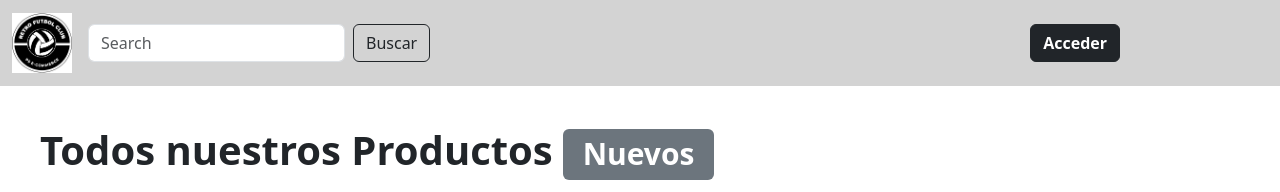
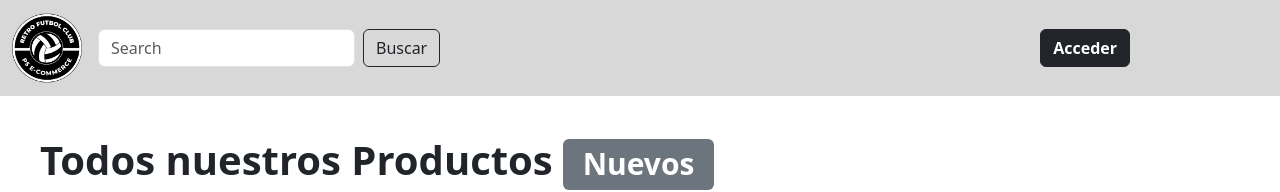
Before and after one commit to darioberatti/Ecommerce-FRONTEND, a React (Create React App) app: page / in a window 1280 px wide. Shown: the top 192 px of the page. Built offline with nearby package versions, Linux system fonts and the light colour scheme; no server answers.

Commit message:
Se actualizó el logo RFC y se empardó el color de fondo con la navbar

```diff
--- a/src/components/Navbar.js
+++ b/src/components/Navbar.js
@@ -20,7 +20,7 @@ const Navbar = () => {
     <>
       <nav
         className="navbar navbar-expand-lg"
-        style={{ backgroundColor: "lightgray" }}
+        style={{ backgroundColor: "#d8d8d8" }}
       >
         <div className="container-fluid">
           <Link to={"/"}>
@@ -28,8 +28,8 @@ const Navbar = () => {
               className="navbar-brand"
               src={LogoRFC}
               alt="RFC"
-              width="60"
-              height="70"
+              width="70"
+              height="80"
             />
           </Link>
           <div className="collapse navbar-collapse" id="navbarSupportedContent">
```
Also changed, not shown: src/assets/Black White Modern Concept Football Club Logo.png.
